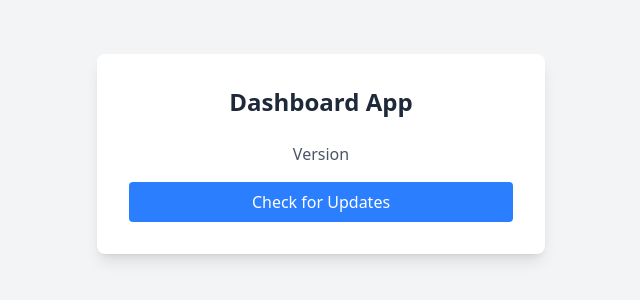
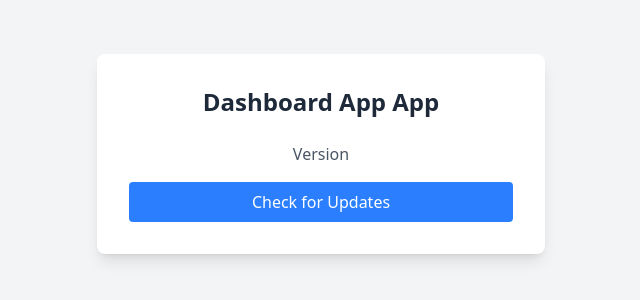
Before and after one commit to rupesh6847/platform, a React (Vite) app: page / in a window 1280 px wide. Shown: the part 246-546 px from the top of the page, without its empty margins (319-959 px from the left). Built offline with nearby package versions, Linux system fonts and the light colour scheme.

Commit message:
ui change

```diff
--- a/src/App.jsx
+++ b/src/App.jsx
@@ -109,7 +109,7 @@ function App() {
     <div className="flex flex-col items-center justify-center min-h-screen bg-gray-100 p-8">
       <div className="bg-white rounded-lg shadow-lg p-8 max-w-md w-full">
         <h1 className="text-2xl font-bold text-center text-gray-800 mb-2">
-          Dashboard App
+          Dashboard App App
         </h1>
         <div className="mt-6 space-y-4">
           <div className="text-center">
```
